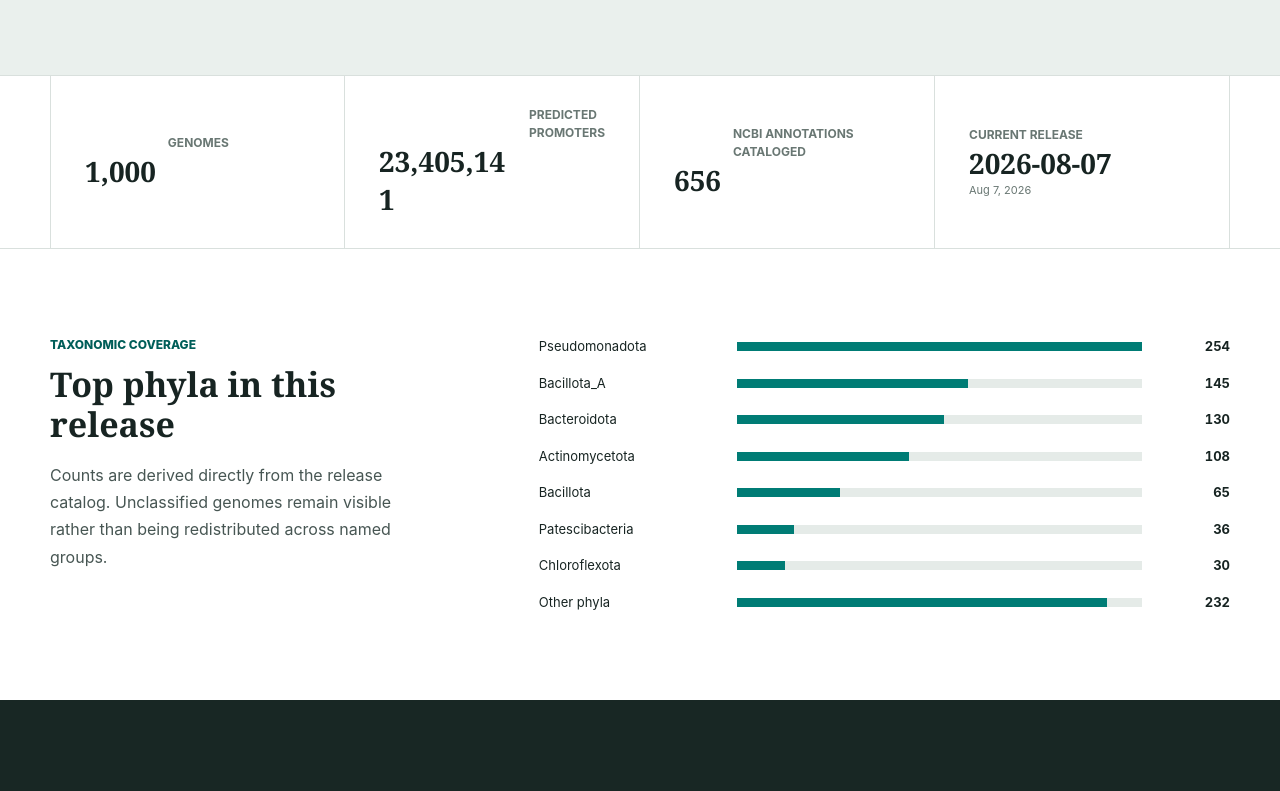
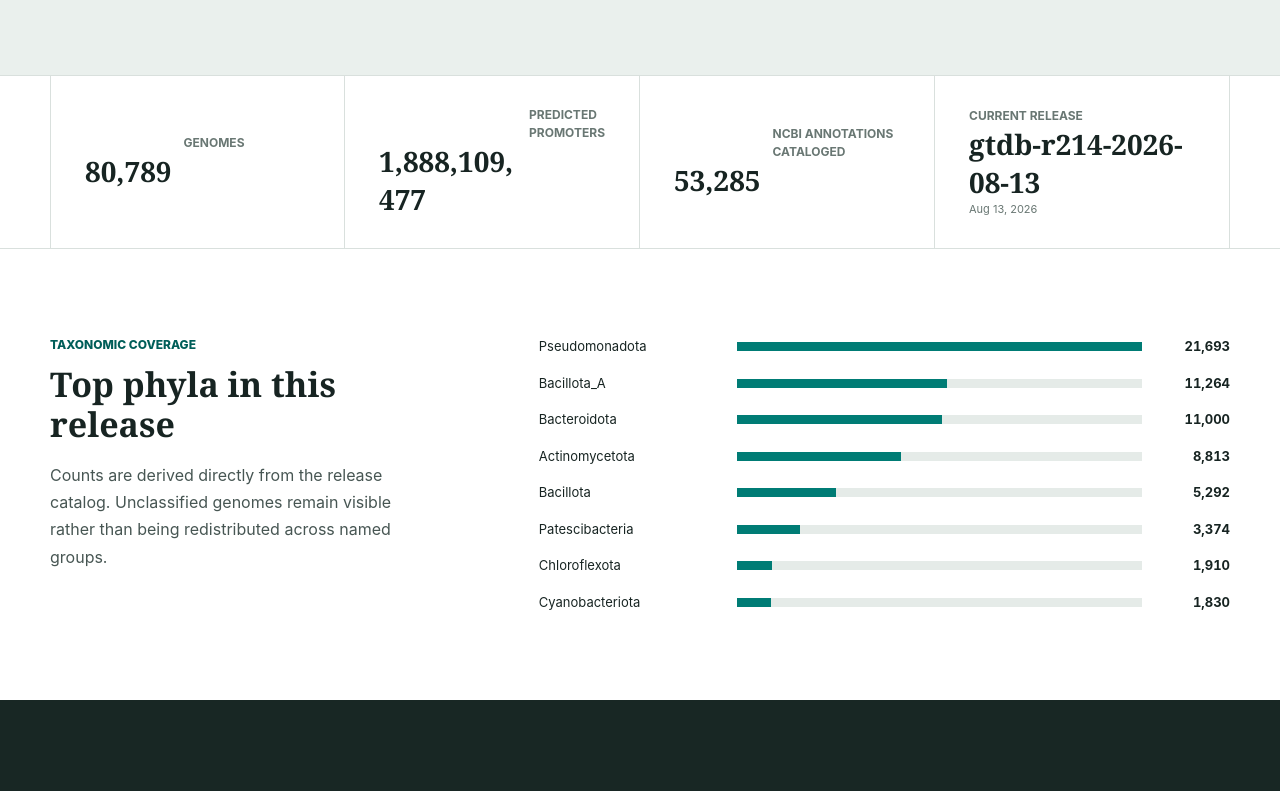
Before and after one commit to 1220142415/promoter_database_web, a Next.js app in the folder SeqEdge/: page / in a window 1280 px wide. Shown: the part 508-1299 px from the top of the page. Built offline with nearby package versions, Linux system fonts and the light colour scheme; no server answers; some icons are missing.

Commit message:
Serve homepage release metrics statically

```diff
--- a/SeqEdge/src/app/page.tsx
+++ b/SeqEdge/src/app/page.tsx
@@ -4,10 +4,10 @@ import DataObjectRoundedIcon from '@mui/icons-material/DataObjectRounded';
 import PublicRoundedIcon from '@mui/icons-material/PublicRounded';
 import ScienceRoundedIcon from '@mui/icons-material/ScienceRounded';
 import DownloadRoundedIcon from '@mui/icons-material/DownloadRounded';
-import { genomeCatalogRepository } from '@/lib/genome-catalog-repository';
-import PortalReleaseState from '@/components/portal-release-state';
+import releaseSummary from '@/generated/release-summary.json';
+import type { ActiveReleaseSummary } from '@/types/release';
 
-export const dynamic = 'force-dynamic';
+const catalog = releaseSummary as ActiveReleaseSummary;
 
 function formatDate(value: string | null) {
   if (!value) return 'Not reported';
@@ -15,13 +15,7 @@ function formatDate(value: string | null) {
   return Number.isNaN(date.getTime()) ? value : new Intl.DateTimeFormat('en', { dateStyle: 'medium' }).format(date);
 }
 
-export default async function HomePage() {
-  let catalog;
-  try {
-    catalog = await genomeCatalogRepository.getActiveRelease();
-  } catch (cause) {
-    return <PortalReleaseState message={cause instanceof Error ? cause.message : 'The active release is unavailable.'} />;
-  }
+export default function HomePage() {
   const largestPhylum = Math.max(1, ...catalog.topPhyla.map((item) => item.count));
   const releaseBase = (catalog.releaseAssetBaseUrl || process.env.NEXT_PUBLIC_RELEASE_ASSET_BASE_URL || '/api/local-release').replace(/\/+$/, '');
 
--- /dev/null
+++ b/SeqEdge/src/generated/release-summary.json
@@ -0,0 +1,30 @@
+{
+  "releaseId": "gtdb-r214-2026-08-13",
+  "sourceReleaseId": "GTDB R214.1",
+  "releaseDate": "2026-08-13",
+  "generatedAt": "2026-08-13T18:53:16+08:00",
+  "description": "GTDB R214 genome metadata and feature summaries; asset paths pending",
+  "totalGenomes": 80789,
+  "totalPredictedPromoters": 1888109477,
+  "totalAnnotatedGenomes": 53285,
+  "totalDownloadedAnnotations": 53285,
+  "totalMissingAnnotations": 27504,
+  "totalIncompatibleAnnotations": 0,
+  "totalUsableAnnotations": 53285,
+  "totalCircularOriginSplitFeatures": 0,
+  "totalCircularOriginSplitGenomes": 0,
+  "totalExperimentalTss": 0,
+  "topPhyla": [
+    { "name": "Pseudomonadota", "count": 21693 },
+    { "name": "Bacillota_A", "count": 11264 },
+    { "name": "Bacteroidota", "count": 11000 },
+    { "name": "Actinomycetota", "count": 8813 },
+    { "name": "Bacillota", "count": 5292 },
+    { "name": "Patescibacteria", "count": 3374 },
+    { "name": "Chloroflexota", "count": 1910 },
+    { "name": "Cyanobacteriota", "count": 1830 }
+  ],
+  "releaseAssetBaseUrl": null,
+  "manifestIndexPath": null,
+  "resourceStatus": "staged"
+}
```
Also changed, not shown: 2 other files (tests, documents, lock files or other folders).
